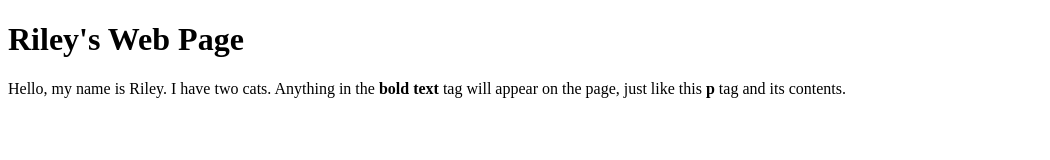
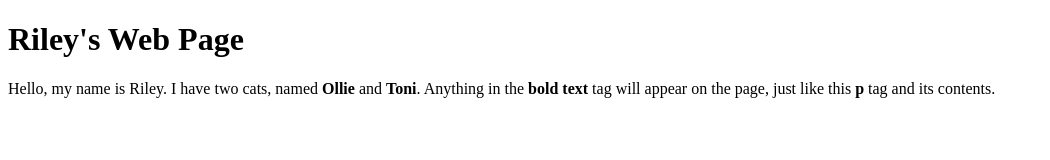
Before and after one commit to R2002B/rb_personal_site, a plain HTML site: page index.html in a window 1280 px wide. Shown: the whole page, without its empty margins (0-1050 px from the left). Drawn offline with Linux system fonts and the light colour scheme.

Commit message:
Update index.html

```diff
--- a/index.html
+++ b/index.html
@@ -5,7 +5,7 @@
   </head>
   <body>
     <h1>Riley's Web Page</h1>
-    <p>Hello, my name is Riley. I have two cats. Anything in the <strong>bold text</strong> tag will appear on the page, just like this <strong>p</strong> tag and its contents.</p>
+    <p>Hello, my name is Riley. I have two cats, named <strong>Ollie</strong> and <strong>Toni</strong>. Anything in the <strong>bold text</strong> tag will appear on the page, just like this <strong>p</strong> tag and its contents.</p>
 
 
 </body></html>
```
